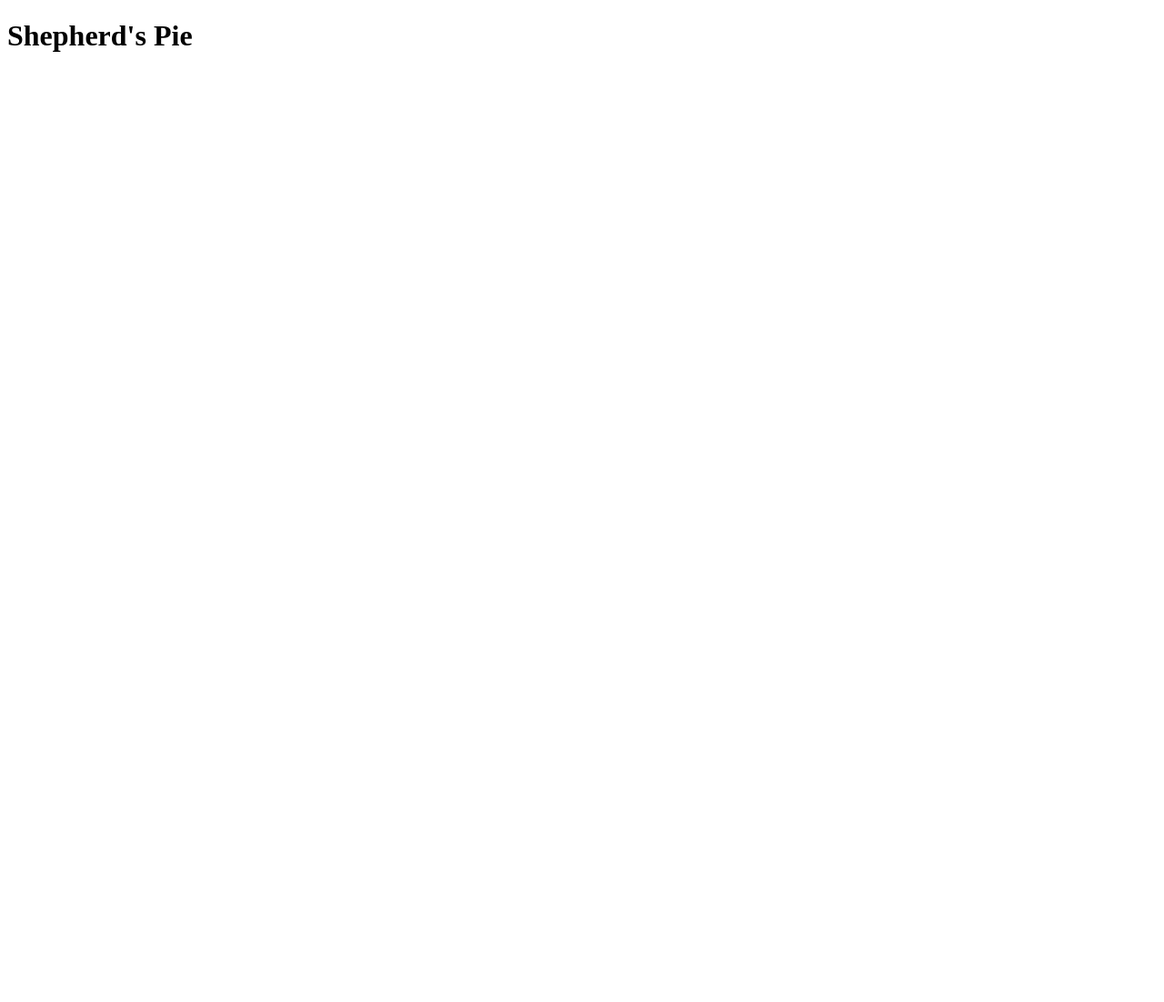
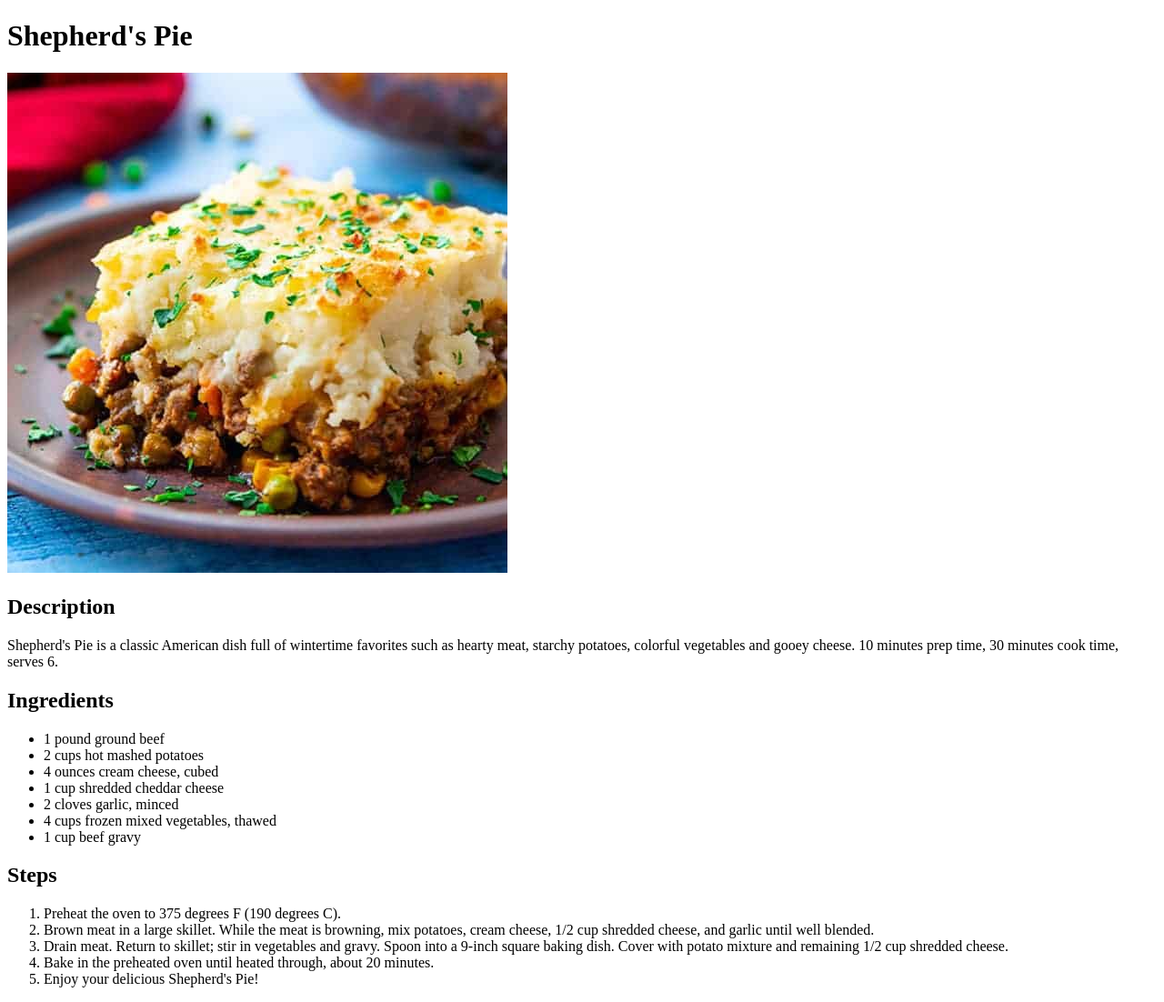
Before and after one commit to mcdestefano/odin-recipes, a plain HTML site: page recipes/shepherds-pie.html in a window 1280 px wide. Shown: the whole page at 91% size. Before the commit the page ends 800 px from the top, so only its background shows below. Drawn offline with Linux system fonts and the light colour scheme.

Commit message:
Add full recipe of shepherd's pie

```diff
--- a/recipes/shepherds-pie.html
+++ b/recipes/shepherds-pie.html
@@ -6,5 +6,51 @@
     </head>
     <body>
         <h1>Shepherd's Pie</h1>
+        <img src="../images/shepherds-pie.jpg" alt="Serving of shepherd's pie on a plate">
+        <h2>Description</h2>
+        <!-- Description and recipe taken from allrecipes.com -->
+        <p>Shepherd's Pie is a classic American dish full of
+            wintertime favorites such as hearty meat, starchy
+            potatoes, colorful vegetables and gooey cheese.
+            10 minutes prep time, 30 minutes cook time, serves 6.</p>
+        <h2>Ingredients</h2>
+        <ul>
+            <li>1 pound ground beef</li>
+            <li>2 cups hot mashed potatoes</li>
+            <li>4 ounces cream cheese, cubed</li>
+            <li>1 cup shredded cheddar cheese</li>
+            <li>2 cloves garlic, minced</li>
+            <li>4 cups frozen mixed vegetables, thawed</li>
+            <li>1 cup beef gravy</li>
+        </ul>
+        <h2>Steps</h2>
+        <ol>
+            <!-- Step 1 -->
+            <li>
+                Preheat the oven to 375 degrees F (190 degrees C).
+            </li>
+            <!-- Step 2 -->
+            <li>
+                Brown meat in a large skillet. While the meat is
+                browning, mix potatoes, cream cheese, 1/2 cup
+                shredded cheese, and garlic until well blended.
+            </li>
+            <!-- Step 3 -->
+            <li>
+                Drain meat. Return to skillet; stir in vegetables
+                and gravy. Spoon into a 9-inch square baking dish.
+                Cover with potato mixture and remaining 1/2 cup
+                shredded cheese.
+            </li>
+            <!-- Step 4 -->
+            <li>
+                Bake in the preheated oven until heated through,
+                about 20 minutes.
+            </li>
+            <!-- Step 5 -->
+            <li>
+                Enjoy your delicious Shepherd's Pie!
+            </li>
+        </ol>
     </body>
 </html>
```
Also changed, not shown: images/shepherds-pie.jpg (added).
